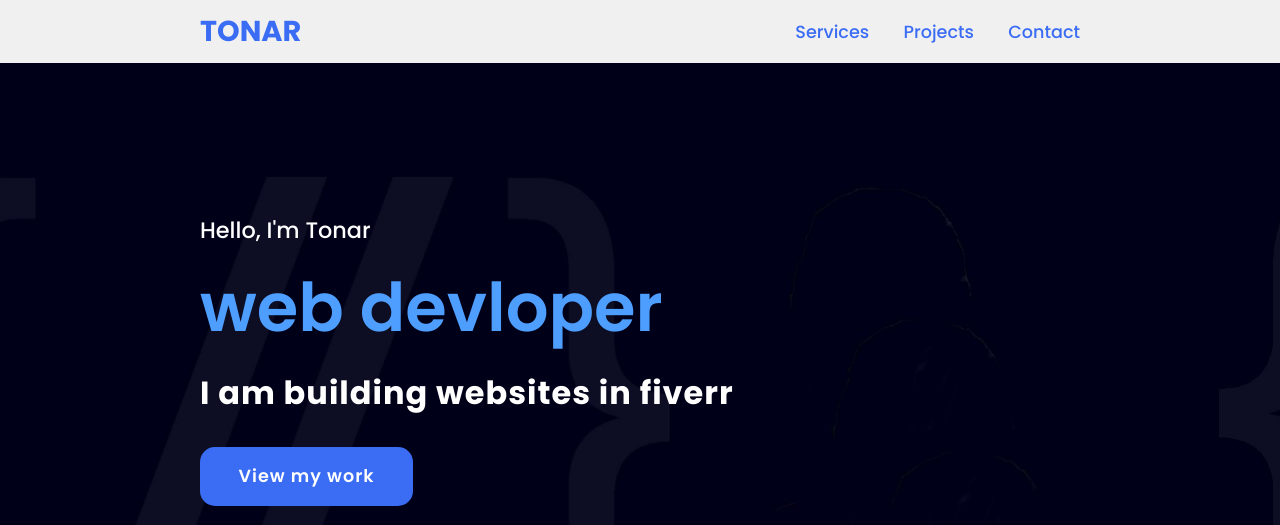
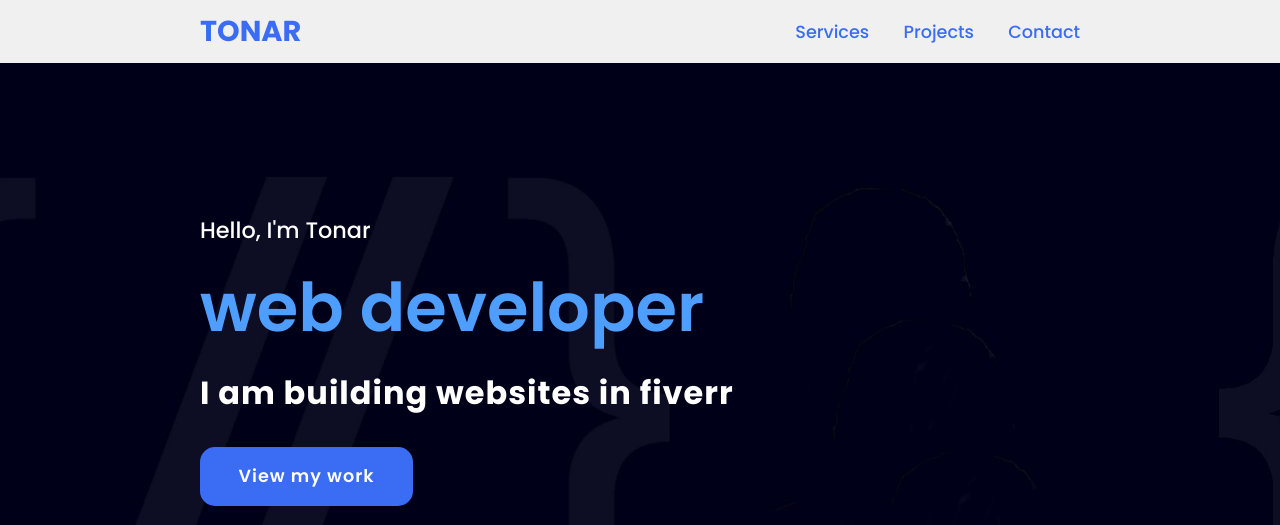
Before and after one commit to TonarCoding/tonar, a plain HTML site: page index.html in a window 1280 px wide. Shown: the top 525 px of the page. Drawn offline with Linux system fonts and the light colour scheme.

Commit message:
Add files via upload

```diff
--- a/index.html
+++ b/index.html
@@ -23,7 +23,7 @@
     </header>
     <section class="main">
         <div>
-            <h2>Hello, I'm Tonar<br><span>web devloper</span></h2>
+            <h2>Hello, I'm Tonar<br><span>web developer</span></h2>
             <h3>I am building websites in fiverr</h3>
             <a href="#projects" class="main-btn">View my work</a>
             <div class="social-icons">
```
